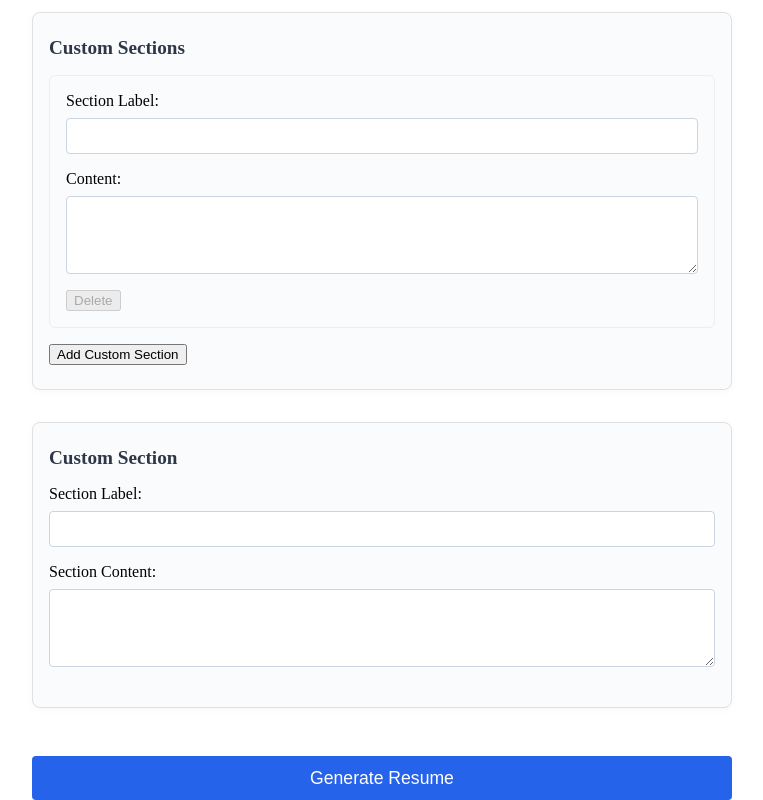
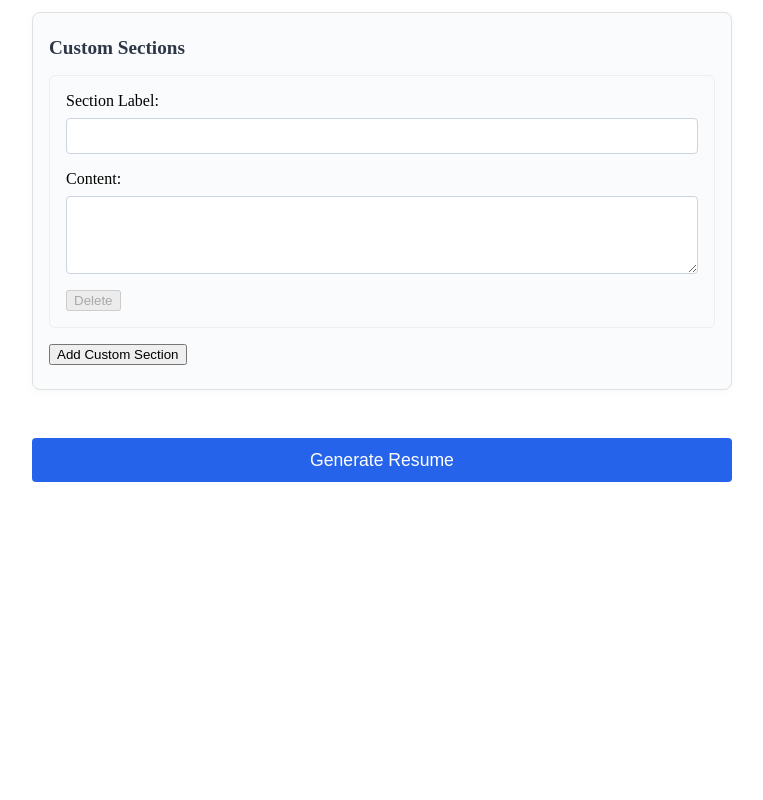
Before and after one commit to danielmontes23/Hackathon-Spring25, an Astro site: page / in a window 1280 px wide. Shown: the part 1746-2546 px from the top of the page, without its empty margins (258-1021 px from the left). After the commit the page ends 2228 px from the top, so only its background shows below. Built offline with nearby package versions, Linux system fonts and the light colour scheme; Astro itself is replaced by a stand-in of ours.

Commit message:
Saving info

```diff
--- a/src/pages/index.astro
+++ b/src/pages/index.astro
@@ -31,18 +31,6 @@ import DynamicResumeSections from '../components/DynamicResumeSections.jsx';
       <!-- Only this part is React! -->
       <DynamicResumeSections client:load />
 
-      <section>
-        <h2>Custom Section</h2>
-        <label>
-          Section Label:
-          <input type="text" name="custom_label" />
-        </label>
-        <label>
-          Section Content:
-          <textarea name="custom_content"></textarea>
-        </label>
-      </section>
-
       <button type="submit">Generate Resume</button>
     </form>
   </main>
```
